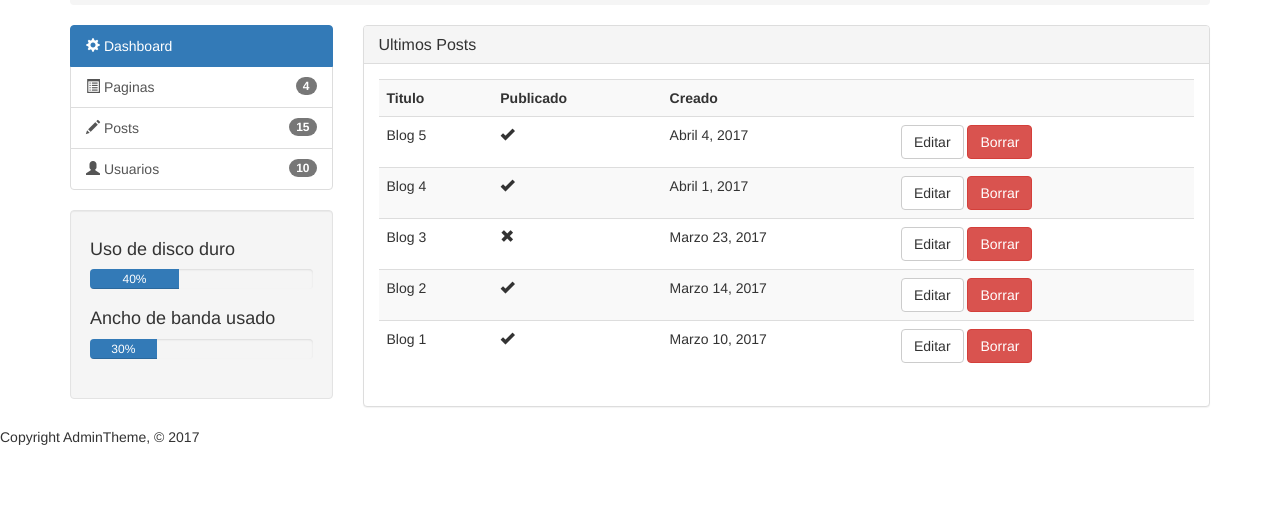
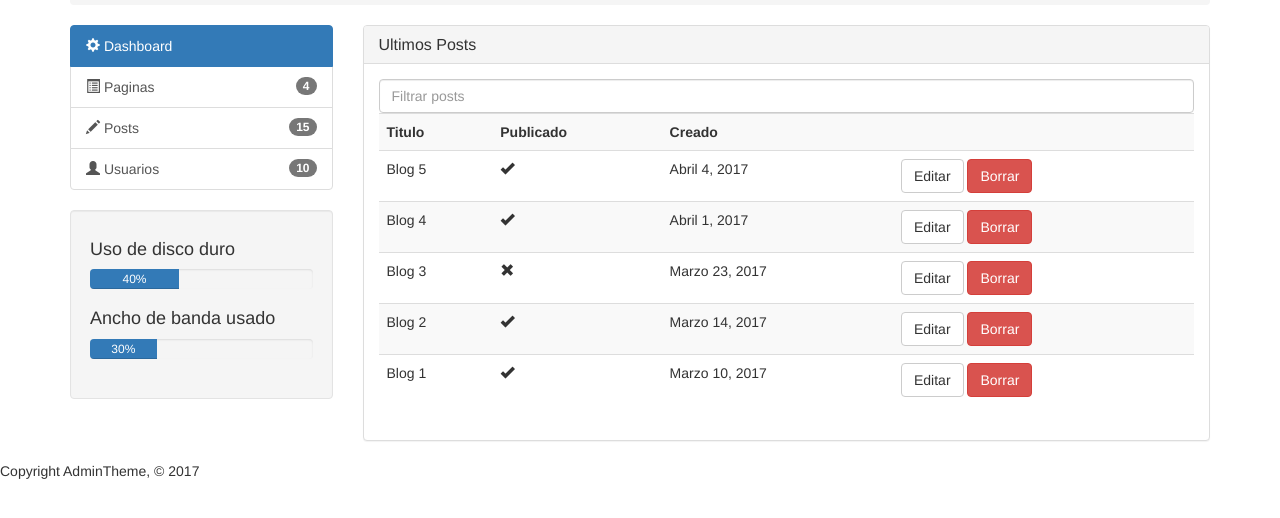
Before and after one commit to mynlop/AdminTheme, a plain HTML site: page posts.html in a window 1280 px wide. Shown: the part 176-694 px from the top of the page. Drawn offline with nearby package versions, Linux system fonts and the light colour scheme; a script that the page names is missing.

Commit message:
se agrego filtro de posts

```diff
--- a/posts.html
+++ b/posts.html
@@ -112,6 +112,11 @@
                     <h3 class="panel-title">Ultimos Posts</h3>
                     </div>
                     <div class="panel-body">
+                        <div class="row">
+                            <div class="col-md-12">
+                                <input type="text" class="form-control" placeholder="Filtrar posts">
+                            </div>
+                        </div>
                         <table class="table table-striped table-hover">
                             <tr>
                                 <th>Titulo</th>
```
